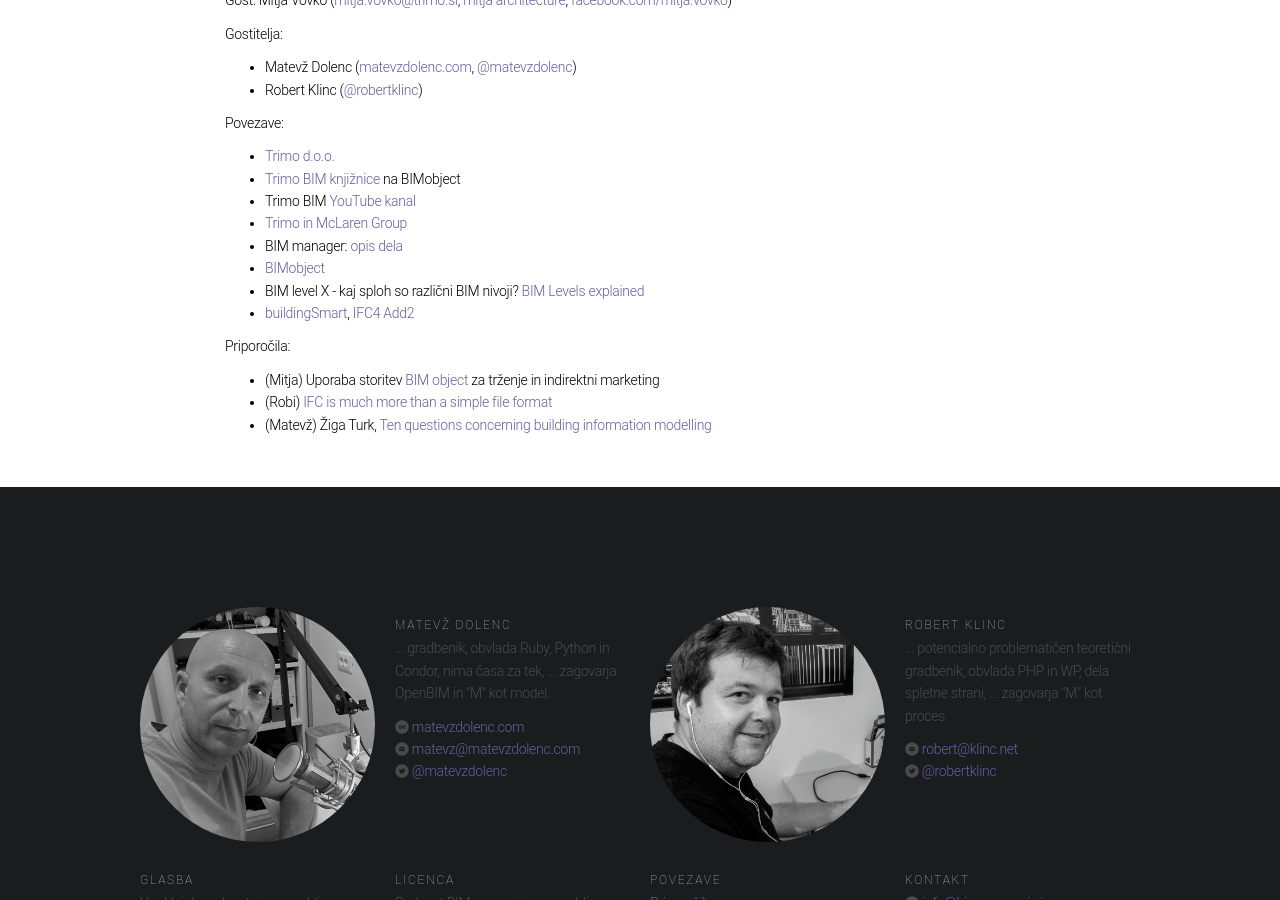
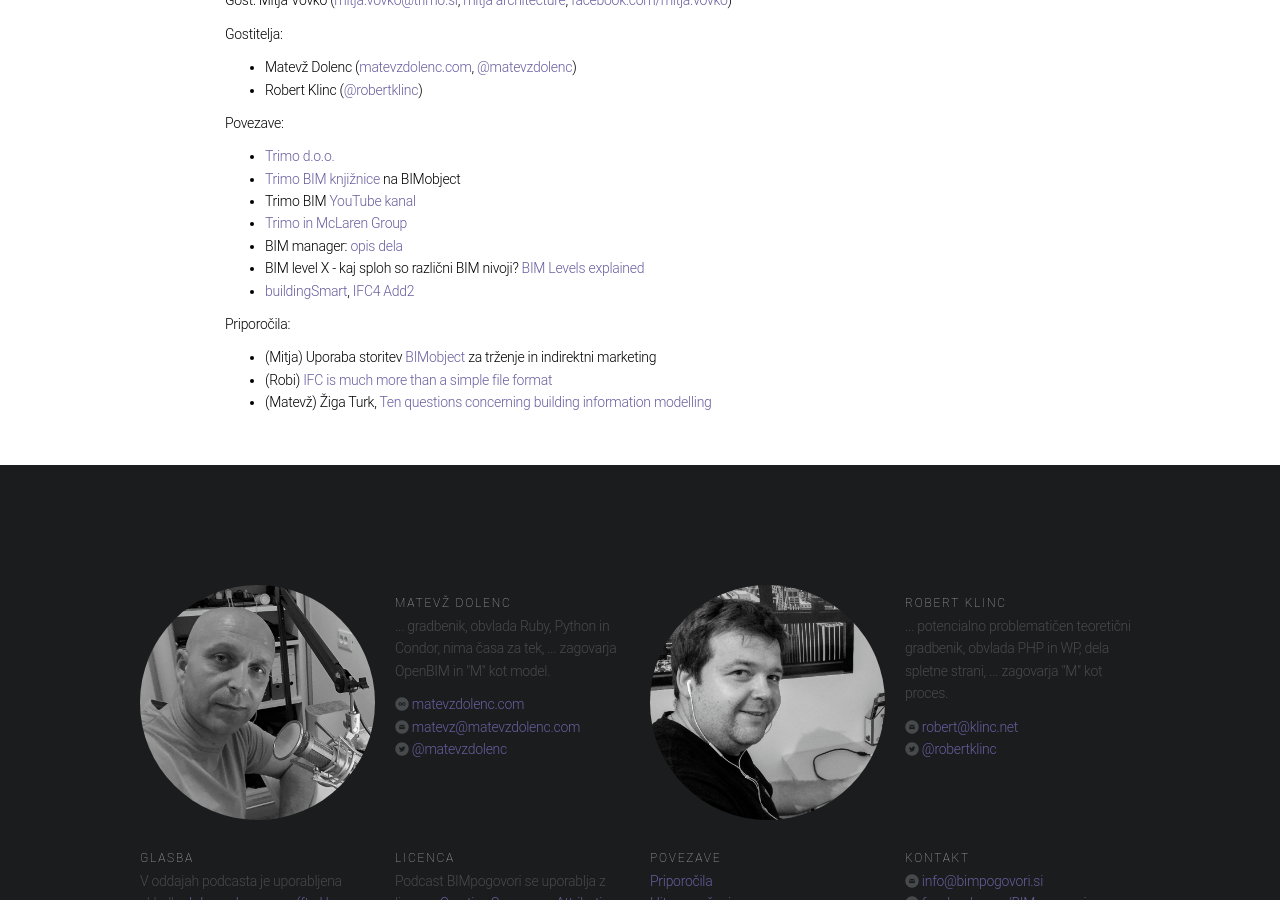
Before and after one commit to bimpogovori/bimpogovori.github.io, a Jekyll site: the page built from _posts/2016-10-25-015.html, in a window 1280 px wide and 900 px high, scrolled down 622 px. Built offline with Jekyll 4.4.1, drawn with Linux system fonts in a browser that asks for light colours.

Commit message:
015 - popravljen/odstranjen link na BIMobject

```diff
--- a/_posts/2016-10-25-015.html
+++ b/_posts/2016-10-25-015.html
@@ -29,14 +29,13 @@
   <li>Trimo BIM <a href="https://www.youtube.com/channel/UC9eKzOhBDQOKBUWS1jkE2uQ">YouTube kanal</a></li>
   <li><a href="http://www.mclaren.com/formula1/2012/Australian-Grand-Prix/trimo-becomes-a-mclaren-technology-centre-partner/">Trimo in McLaren Group</a></li>
   <li>BIM manager: <a href="http://www.bimmanager.com/bim-manager-job-description/">opis dela</a></li>
-  <li><a href="http://bimobject.com/en-us">BIMobject</a></li>
   <li>BIM level X - kaj sploh so različni BIM nivoji? <a href="https://www.thenbs.com/knowledge/bim-levels-explained">BIM Levels explained</a></li>
   <li><a href="http://buildingsmart.org">buildingSmart</a>, <a href="http://www.buildingsmart-tech.org/specifications/ifc-releases/ifc4-add2">IFC4 Add2</a></li>
 </ul>
 
 <p>Priporočila:</p>
 <ul>
-  <li>(Mitja) Uporaba storitev <a href="http://bimobject.com/en-us">BIM object</a> za trženje in indirektni marketing</li>
+  <li>(Mitja) Uporaba storitev <a href="http://bimobject.com/en-us">BIMobject</a> za trženje in indirektni marketing</li>
   <li>(Robi) <a href="http://www.makebim.com/2016/09/10/ifc/?lang=en">IFC is much more than a simple file format</a></li>
   <li>(Matevž) Žiga Turk, <a href="https://www.researchgate.net/publication/305953953_Ten_questions_concerning_building_information_modelling">Ten questions concerning building information modelling</a></li>
 </ul>
```
